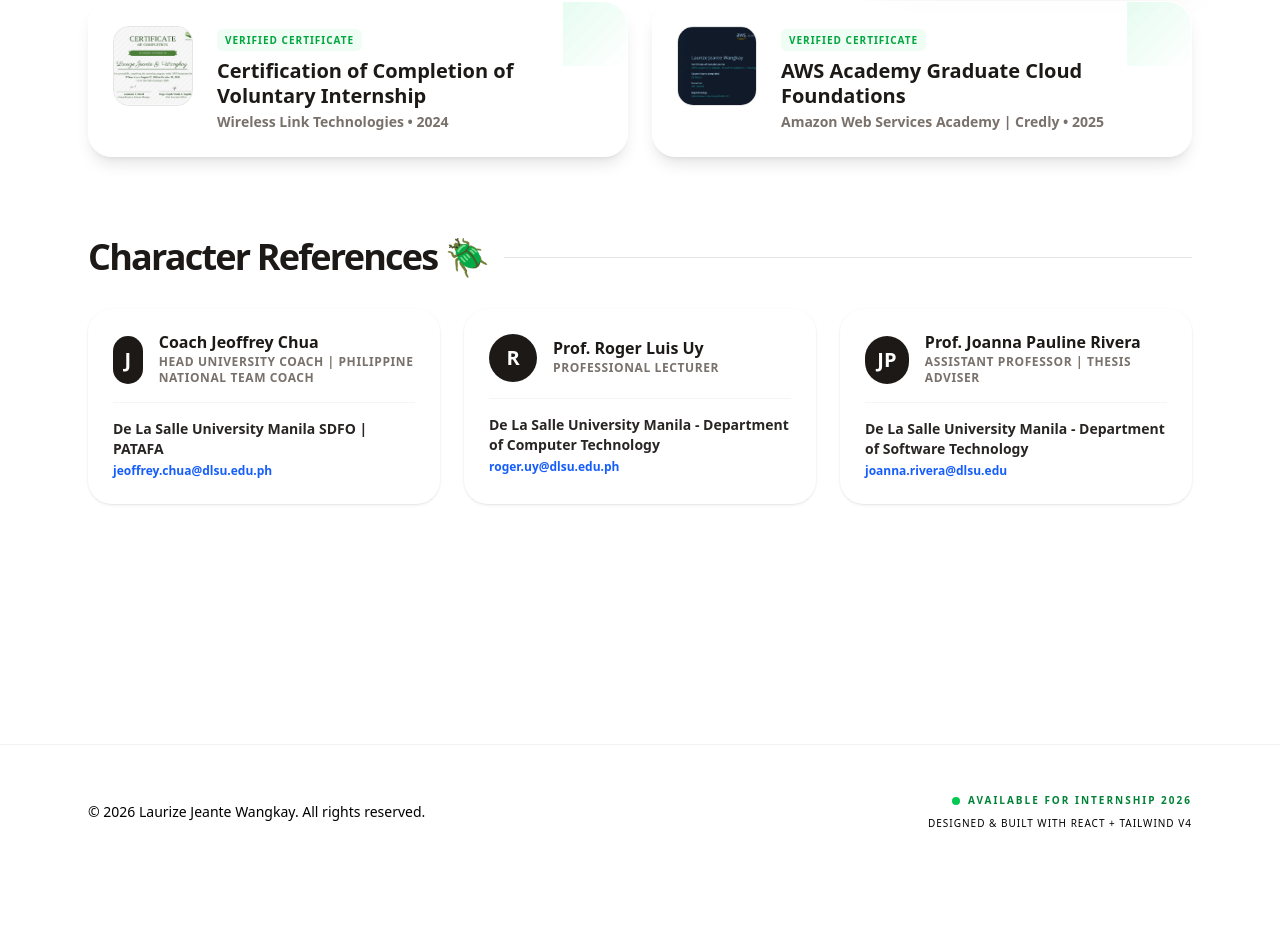
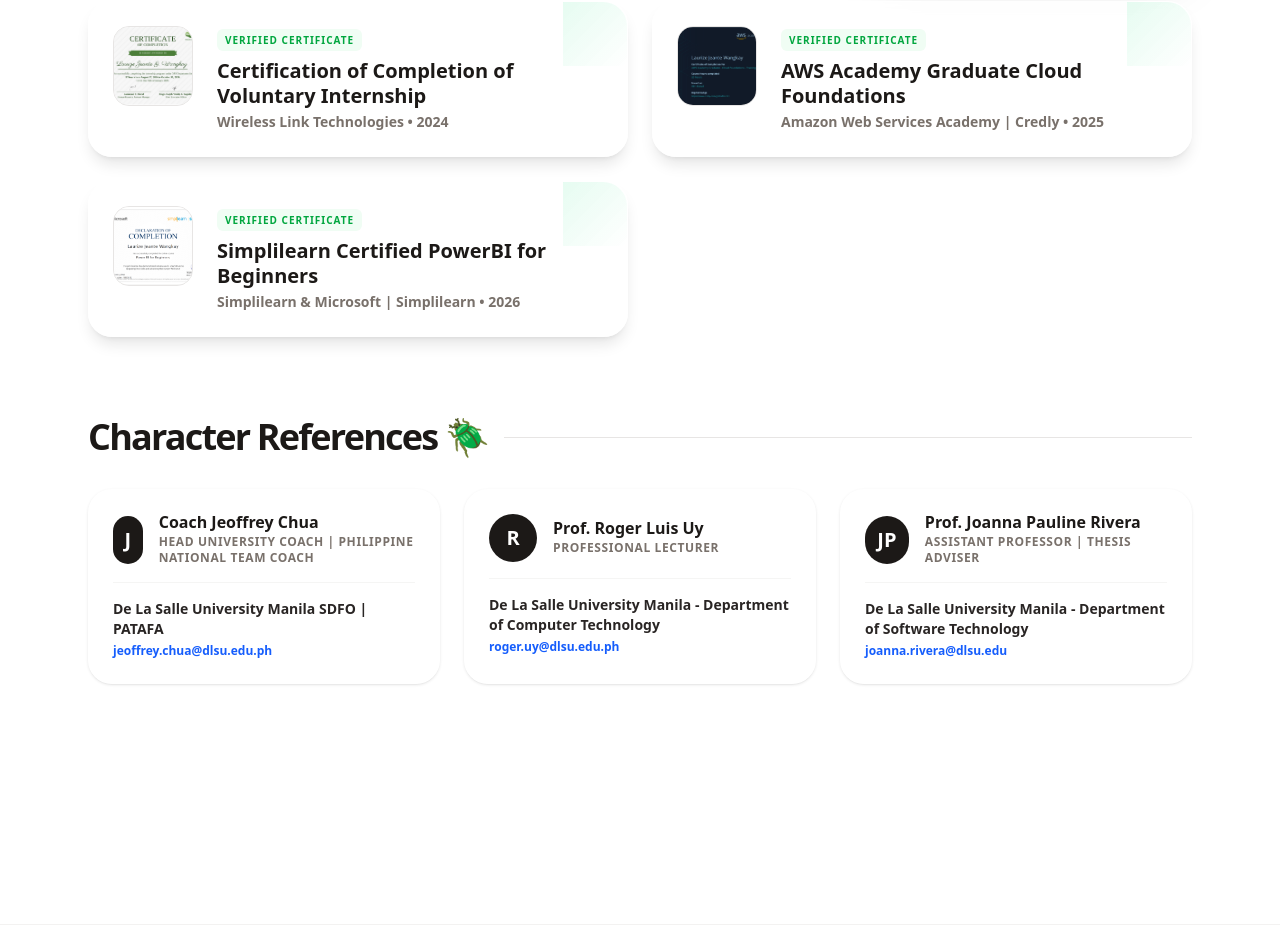
Before and after one commit to chankara09/my-resume, a React (Vite) app: page / in a window 1280 px wide. Shown: the part 6773-7725 px from the top of the page. Before the commit the page ends 7652 px from the top, so only its background shows below. Built offline with nearby package versions, Linux system fonts and the light colour scheme.

Commit message:
Added New Cert
Simplilearn

```diff
--- a/src/TrustMeReal.jsx
+++ b/src/TrustMeReal.jsx
@@ -1,6 +1,8 @@
 import React from "react";
 import Cert1 from "./assets/AWS.png";
 import Cert2 from "./assets/WLT.png";
+import Cert3 from "./assets/Simplilearn.png";
+
 
 const CertificationCard = ({ title, issuer, date, image }) => (
   <div className="group relative bg-white/70 backdrop-blur-md p-6 rounded-3xl border border-white/50 shadow-lg hover:shadow-2xl transition-all duration-500 hover:-translate-y-2">
@@ -79,6 +81,12 @@
             date="2025"
             image={Cert1}
           />
+          <CertificationCard
+            title="Simplilearn Certified PowerBI for Beginners"
+            issuer="Simplilearn & Microsoft | Simplilearn"
+            date="2026"
+            image={Cert3}
+          />
         </div>
       </div>
 
```
Also changed, not shown: src/assets/Simplilearn.png (added), 1 other file (tests, documents, lock files or other folders).
